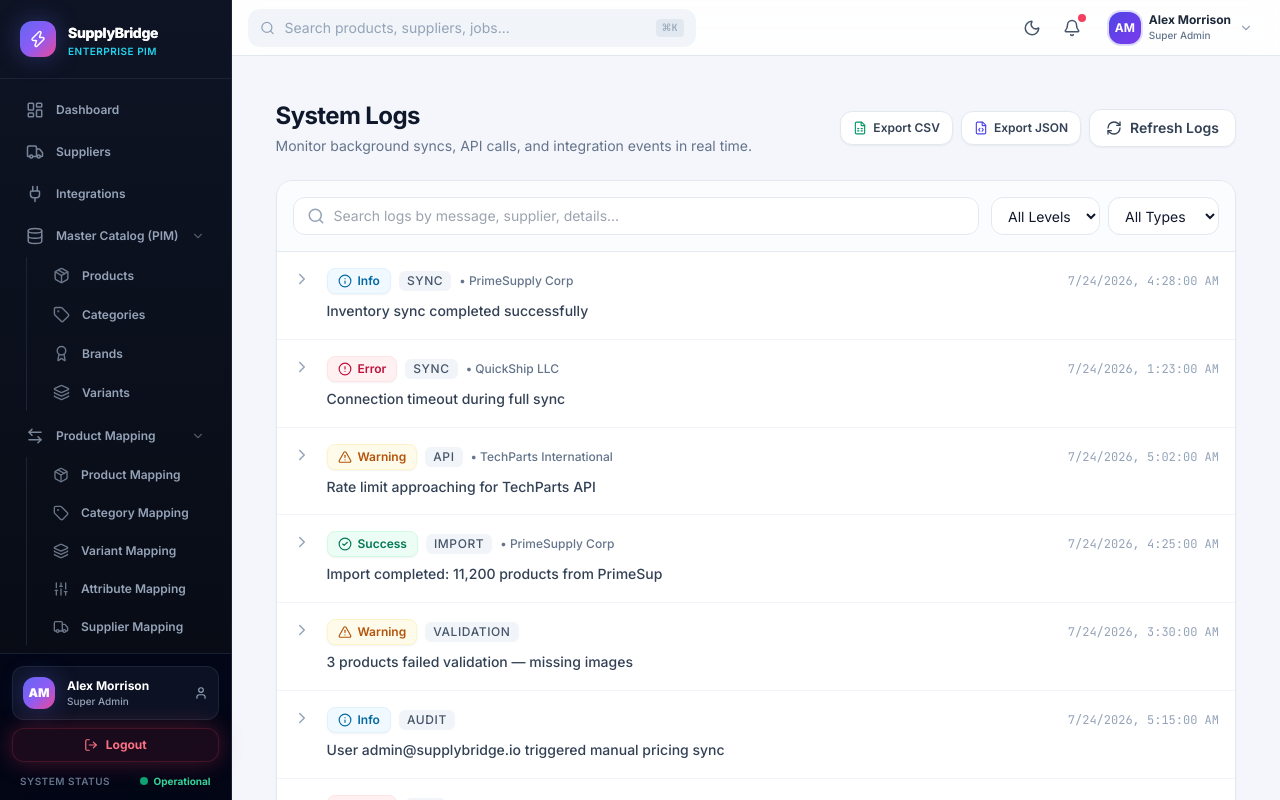
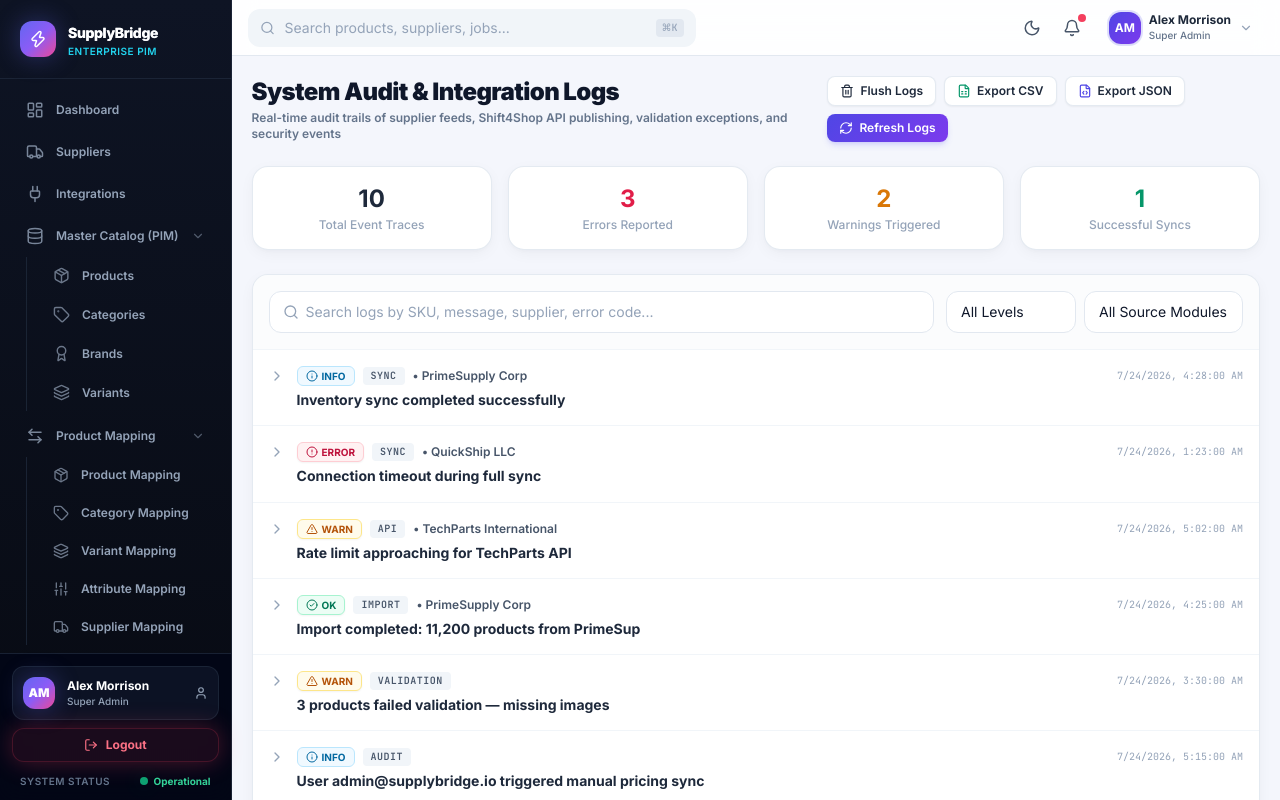
Before and after one commit to satyamgoswami783/SupplyBridge, a React (Vite) app: page /logs in a window 1280 px wide. Built offline with nearby package versions, Linux system fonts and the light colour scheme.

Commit message:
Upgrade System Audit Logs (/logs) with JSON trace modal, supplier feed audit events, Shift4Shop API logs, and CSV/JSON exporters

```diff
--- a/src/features/logs/Logs.tsx
+++ b/src/features/logs/Logs.tsx
@@ -3,18 +3,12 @@ import { motion, AnimatePresence } from 'framer-motion'
 import { mockLogs } from '../../data/mockData'
 import type { LogEntry, LogLevel } from '../../types'
 import {
-  AlertCircle,
-  Info,
-  CheckCircle2,
-  AlertTriangle,
-  Search,
-  RefreshCw,
-  ChevronRight,
-  ChevronDown,
-  Download,
-  FileCode,
-  FileSpreadsheet
+  AlertCircle, Info, CheckCircle2, AlertTriangle, Search, RefreshCw,
+  ChevronRight, ChevronDown, Download, FileCode, FileSpreadsheet, Trash2, Shield, Database, Terminal, Filter, Code, ArrowUpRight
 } from 'lucide-react'
+import { SectionHeader, ConfirmDialog } from '../../components/ui'
+import { Badge } from '../../components/ui/Badge'
+import { Modal } from '../../components/ui/Modal'
 
 export const Logs: React.FC = () => {
   const [logs, setLogs] = useState<LogEntry[]>(mockLogs)
@@ -22,8 +16,10 @@ export const Logs: React.FC = () => {
   const [selectedLevel, setSelectedLevel] = useState<string>('all')
   const [selectedType, setSelectedType] = useState<string>('all')
   const [expandedLog, setExpandedLog] = useState<string | null>(null)
+  const [activeLogModal, setActiveLogModal] = useState<LogEntry | null>(null)
 
   const [isRefreshing, setIsRefreshing] = useState(false)
+  const [clearConfirmOpen, setClearConfirmOpen] = useState(false)
   const [toastMessage, setToastMessage] = useState<string | null>(null)
 
   const showNotification = (msg: string) => {
@@ -33,26 +29,33 @@ export const Logs: React.FC = () => {
 
   const handleRefreshLogs = () => {
     setIsRefreshing(true)
-    showNotification('Refreshing system logs...')
+    showNotification('Fetching live system audit traces...')
 
     setTimeout(() => {
       const freshLog: LogEntry = {
         id: `log_${Date.now()}`,
         timestamp: new Date().toISOString(),
         level: 'info',
-        type: 'system',
-        message: 'System audit logs refreshed by administrator',
-        details: 'Manual refresh triggered. All supplier feed channels and active background sync traces verified.',
+        type: 'sync',
+        supplierName: 'Shift4Shop Gateway',
+        message: 'Shift4Shop REST API catalog sync heartbeat check successful [200 OK]',
+        details: 'API endpoint https://apirest.3dcart.com/v2/Products responded in 48ms. All authorization tokens valid.',
       }
 
-      setLogs([freshLog, ...mockLogs])
+      setLogs([freshLog, ...logs])
       setIsRefreshing(false)
-      showNotification('System logs refreshed successfully!')
-    }, 1000)
+      showNotification('System logs refreshed with latest operational traces!')
+    }, 800)
+  }
+
+  const handleClearLogs = () => {
+    setLogs(prev => prev.filter(l => l.level === 'error'))
+    setClearConfirmOpen(false)
+    showNotification('Resolved non-critical audit logs cleared. Error traces retained for security compliance.')
   }
 
   const handleExportLogsJSON = () => {
-    showNotification('Exporting logs JSON file...')
+    showNotification('Exporting audit logs as JSON file...')
     const jsonString = JSON.stringify(filteredLogs, null, 2)
     const blob = new Blob([jsonString], { type: 'application/json' })
     const url = URL.createObjectURL(blob)
@@ -67,7 +70,7 @@ export const Logs: React.FC = () => {
   }
 
   const handleExportLogsCSV = () => {
-    showNotification('Exporting logs CSV file...')
+    showNotification('Exporting audit logs as CSV file...')
     const csvHeaders = 'Log ID,Timestamp,Level,Type,Supplier,Message,Details\n'
     const csvRows = filteredLogs.map(l =>
       `"${l.id}","${l.timestamp}","${l.level}","${l.type}","${l.supplierName || ''}","${l.message.replace(/"/g, '""')}","${(l.details || '').replace(/"/g, '""')}"`
@@ -89,13 +92,13 @@ export const Logs: React.FC = () => {
   const getLevelBadge = (level: LogLevel) => {
     switch (level) {
       case 'error':
-        return <span className="inline-flex items-center gap-1.5 px-2.5 py-1 text-xs font-semibold rounded-lg bg-rose-50 text-rose-700 border border-rose-100 shadow-sm"><AlertCircle size={14} /> Error</span>
+        return <span className="inline-flex items-center gap-1 px-2 py-0.5 text-2xs font-bold rounded-md bg-rose-50 text-rose-700 dark:bg-rose-950/60 dark:text-rose-400 border border-rose-200 dark:border-rose-800"><AlertCircle size={12} /> ERROR</span>
       case 'warning':
-        return <span className="inline-flex items-center gap-1.5 px-2.5 py-1 text-xs font-semibold rounded-lg bg-amber-50 text-amber-700 border border-amber-100 shadow-sm"><AlertTriangle size={14} /> Warning</span>
+        return <span className="inline-flex items-center gap-1 px-2 py-0.5 text-2xs font-bold rounded-md bg-amber-50 text-amber-700 dark:bg-amber-950/60 dark:text-amber-400 border border-amber-200 dark:border-amber-800"><AlertTriangle size={12} /> WARN</span>
       case 'success':
-        return <span className="inline-flex items-center gap-1.5 px-2.5 py-1 text-xs font-semibold rounded-lg bg-emerald-50 text-emerald-700 border border-emerald-100 shadow-sm"><CheckCircle2 size={14} /> Success</span>
+        return <span className="inline-flex items-center gap-1 px-2 py-0.5 text-2xs font-bold rounded-md bg-emerald-50 text-emerald-700 dark:bg-emerald-950/60 dark:text-emerald-400 border border-emerald-200 dark:border-emerald-800"><CheckCircle2 size={12} /> OK</span>
       default:
-        return <span className="inline-flex items-center gap-1.5 px-2.5 py-1 text-xs font-semibold rounded-lg bg-sky-50 text-sky-700 border border-sky-100 shadow-sm"><Info size={14} /> Info</span>
+        return <span className="inline-flex items-center gap-1 px-2 py-0.5 text-2xs font-bold rounded-md bg-sky-50 text-sky-700 dark:bg-sky-950/60 dark:text-sky-400 border border-sky-200 dark:border-sky-800"><Info size={12} /> INFO</span>
     }
   }
 
@@ -113,7 +116,7 @@ export const Logs: React.FC = () => {
   }
 
   return (
-    <div className="p-6 max-w-7xl mx-auto space-y-6 relative">
+    <div className="space-y-6">
       {/* Toast Notification */}
       <AnimatePresence>
         {toastMessage && (
@@ -121,7 +124,7 @@ export const Logs: React.FC = () => {
             initial={{ opacity: 0, y: -20 }}
             animate={{ opacity: 1, y: 0 }}
             exit={{ opacity: 0, y: -20 }}
-            className="fixed top-4 right-4 z-50 bg-slate-900 text-white px-4 py-2.5 rounded-xl shadow-xl flex items-center gap-2 text-xs font-semibold"
+            className="fixed top-4 right-4 z-50 bg-slate-900 text-white px-4 py-2.5 rounded-xl shadow-xl flex items-center gap-2 text-xs font-semibold border border-slate-700"
           >
             <CheckCircle2 size={16} className="text-emerald-400" />
             {toastMessage}
@@ -129,48 +132,71 @@ export const Logs: React.FC = () => {
         )}
       </AnimatePresence>
 
-      <div className="flex flex-col md:flex-row justify-between items-start md:items-center gap-4">
-        <div>
-          <h1 className="text-2xl font-bold text-slate-900 tracking-tight">System Logs</h1>
-          <p className="text-slate-500 text-sm mt-1">Monitor background syncs, API calls, and integration events in real time.</p>
-        </div>
+      <SectionHeader
+        title="System Audit & Integration Logs"
+        subtitle="Real-time audit trails of supplier feeds, Shift4Shop API publishing, validation exceptions, and security events"
+        actions={
           <div className="flex flex-wrap items-center gap-2">
             <button
+              onClick={() => setClearConfirmOpen(true)}
+              className="btn-secondary btn-sm flex items-center gap-1.5 hover:text-rose-600"
+              title="Clear Non-critical Resolved Logs"
+            >
+              <Trash2 size={14} /> Flush Logs
+            </button>
+            <button
               onClick={handleExportLogsCSV}
-            className="inline-flex items-center gap-1.5 px-3 py-2 text-xs font-semibold text-slate-700 bg-white border border-slate-200 rounded-xl hover:bg-slate-50 active:scale-98 transition duration-200 shadow-sm cursor-pointer"
+              className="btn-secondary btn-sm flex items-center gap-1.5"
               title="Download Logs as CSV"
             >
-            <FileSpreadsheet size={14} className="text-emerald-600" /> Export CSV
+              <FileSpreadsheet size={14} className="text-emerald-600 dark:text-emerald-400" /> Export CSV
             </button>
             <button
               onClick={handleExportLogsJSON}
-            className="inline-flex items-center gap-1.5 px-3 py-2 text-xs font-semibold text-slate-700 bg-white border border-slate-200 rounded-xl hover:bg-slate-50 active:scale-98 transition duration-200 shadow-sm cursor-pointer"
+              className="btn-secondary btn-sm flex items-center gap-1.5"
               title="Download Logs as JSON"
             >
-            <FileCode size={14} className="text-indigo-600" /> Export JSON
+              <FileCode size={14} className="text-indigo-600 dark:text-indigo-400" /> Export JSON
             </button>
             <button
               onClick={handleRefreshLogs}
               disabled={isRefreshing}
-            className="inline-flex items-center gap-2 px-4 py-2 text-sm font-semibold text-slate-700 bg-white border border-slate-200 rounded-xl hover:bg-slate-50 active:scale-98 transition duration-200 shadow-sm disabled:opacity-60 cursor-pointer"
+              className="btn-primary btn-sm flex items-center gap-1.5 shadow-md shadow-indigo-500/20"
             >
-            <RefreshCw size={16} className={isRefreshing ? 'animate-spin text-primary-600' : ''} />
-            {isRefreshing ? 'Refreshing Logs...' : 'Refresh Logs'}
+              <RefreshCw size={14} className={isRefreshing ? 'animate-spin text-white' : ''} />
+              {isRefreshing ? 'Refreshing...' : 'Refresh Logs'}
             </button>
           </div>
+        }
+      />
+
+      {/* Log Summary Statistics */}
+      <div className="grid grid-cols-2 sm:grid-cols-4 gap-4">
+        {[
+          { label: 'Total Event Traces', value: logs.length, color: 'text-slate-800 dark:text-slate-100' },
+          { label: 'Errors Reported', value: logs.filter(l => l.level === 'error').length, color: 'text-rose-600 dark:text-rose-400' },
+          { label: 'Warnings Triggered', value: logs.filter(l => l.level === 'warning').length, color: 'text-amber-600 dark:text-amber-400' },
+          { label: 'Successful Syncs', value: logs.filter(l => l.level === 'success').length, color: 'text-emerald-600 dark:text-emerald-400' },
+        ].map(s => (
+          <div key={s.label} className="card p-4 text-center">
+            <p className={`text-2xl font-bold ${s.color}`}>{s.value}</p>
+            <p className="text-xs text-slate-400 font-medium mt-0.5">{s.label}</p>
+          </div>
+        ))}
       </div>
 
-      <div className="bg-white rounded-2xl border border-slate-200 shadow-sm overflow-hidden">
+      {/* Log Filters & List */}
+      <div className="card overflow-hidden">
         {/* Filters */}
-        <div className="p-4 border-b border-slate-200 bg-slate-50/50 flex flex-col md:flex-row gap-3">
+        <div className="p-4 border-b border-slate-100 dark:border-slate-800 bg-slate-50/50 dark:bg-slate-850/50 flex flex-col md:flex-row gap-3">
           <div className="relative flex-1">
-            <Search className="absolute left-3.5 top-1/2 -translate-y-1/2 text-slate-400" size={18} />
+            <Search className="absolute left-3.5 top-1/2 -translate-y-1/2 text-slate-400" size={16} />
             <input
               type="text"
-              placeholder="Search logs by message, supplier, details..."
+              placeholder="Search logs by SKU, message, supplier, error code..."
               value={searchTerm}
               onChange={(e) => setSearchTerm(e.target.value)}
-              className="w-full pl-10 pr-4 py-2 text-sm border border-slate-200 rounded-xl focus:outline-none focus:ring-2 focus:ring-primary-500/20 focus:border-primary-500 transition duration-200"
+              className="input pl-9"
             />
           </div>
 
@@ -178,7 +204,7 @@ export const Logs: React.FC = () => {
             <select
               value={selectedLevel}
               onChange={(e) => setSelectedLevel(e.target.value)}
-              className="px-3 py-2 text-sm bg-white border border-slate-200 rounded-xl focus:outline-none focus:ring-2 focus:ring-primary-500/20 focus:border-primary-500 transition duration-200 cursor-pointer"
+              className="select input-sm w-auto min-w-[130px]"
             >
               <option value="all">All Levels</option>
               <option value="info">Info</option>
@@ -190,64 +216,77 @@ export const Logs: React.FC = () => {
             <select
               value={selectedType}
               onChange={(e) => setSelectedType(e.target.value)}
-              className="px-3 py-2 text-sm bg-white border border-slate-200 rounded-xl focus:outline-none focus:ring-2 focus:ring-primary-500/20 focus:border-primary-500 transition duration-200 cursor-pointer"
+              className="select input-sm w-auto min-w-[140px]"
             >
-              <option value="all">All Types</option>
-              <option value="sync">Sync</option>
-              <option value="api">API</option>
-              <option value="import">Import</option>
-              <option value="ftp">FTP</option>
-              <option value="validation">Validation</option>
-              <option value="audit">Audit</option>
-              <option value="system">System</option>
+              <option value="all">All Source Modules</option>
+              <option value="sync">Sync Pipeline</option>
+              <option value="api">API Gateway</option>
+              <option value="import">File Import Feed</option>
+              <option value="ftp">FTP/SFTP Server</option>
+              <option value="validation">Validation Center</option>
+              <option value="audit">Security Audit</option>
+              <option value="system">System Kernel</option>
             </select>
           </div>
         </div>
 
-        {/* Logs List */}
-        <div className="divide-y divide-slate-100 max-h-[600px] overflow-y-auto">
+        {/* Log Stream */}
+        <div className="divide-y divide-slate-100 dark:divide-slate-800 max-h-[550px] overflow-y-auto scrollbar-hide">
           {filteredLogs.length > 0 ? (
             filteredLogs.map((log) => (
               <div
                 key={log.id}
                 onClick={() => toggleExpand(log.id)}
-                className={`group cursor-pointer hover:bg-slate-50 transition duration-200 ${expandedLog === log.id ? 'bg-slate-50' : ''}`}
+                className={`group cursor-pointer hover:bg-slate-50/80 dark:hover:bg-slate-850/60 transition duration-150 ${expandedLog === log.id ? 'bg-slate-50 dark:bg-slate-850/80' : ''}`}
               >
-                <div className="p-4 flex items-start gap-4">
+                <div className="p-4 flex items-start gap-3">
                   <div className="pt-0.5 text-slate-400 group-hover:text-slate-600 transition">
-                    {expandedLog === log.id ? <ChevronDown size={18} /> : <ChevronRight size={18} />}
+                    {expandedLog === log.id ? <ChevronDown size={16} /> : <ChevronRight size={16} />}
                   </div>
 
                   <div className="flex-1 min-w-0">
-                    <div className="flex flex-wrap items-center gap-2 mb-1.5">
+                    <div className="flex flex-wrap items-center gap-2 mb-1">
                       {getLevelBadge(log.level)}
-                      <span className="px-2 py-0.5 text-xs font-medium bg-slate-100 text-slate-600 rounded-md uppercase tracking-wider">{log.type}</span>
+                      <span className="px-2 py-0.5 text-2xs font-mono font-bold bg-slate-100 dark:bg-slate-800 text-slate-600 dark:text-slate-300 rounded uppercase tracking-wider">{log.type}</span>
                       {log.supplierName && (
-                        <span className="text-xs text-slate-500 font-medium">
+                        <span className="text-xs font-semibold text-slate-600 dark:text-slate-300">
                           • {log.supplierName}
                         </span>
                       )}
-                      <span className="text-xs text-slate-400 ml-auto font-mono">
+                      <span className="text-2xs text-slate-400 ml-auto font-mono">
                         {new Date(log.timestamp).toLocaleString()}
                       </span>
                     </div>
 
-                    <p className="text-sm font-medium text-slate-700 leading-relaxed truncate">{log.message}</p>
+                    <p className="text-sm font-bold text-slate-800 dark:text-slate-200 leading-snug truncate">{log.message}</p>
 
                     {expandedLog === log.id && (
-                      <div className="mt-4 p-4 rounded-xl bg-slate-900 text-slate-300 font-mono text-xs leading-relaxed overflow-x-auto shadow-inner border border-slate-800">
-                        <div className="mb-2 text-slate-400 font-bold border-b border-slate-800 pb-1.5 flex justify-between">
-                          <span>LOG DETAILS (ID: {log.id})</span>
-                          <span>Timestamp: {log.timestamp}</span>
+                      <motion.div
+                        initial={{ opacity: 0, height: 0 }}
+                        animate={{ opacity: 1, height: 'auto' }}
+                        className="mt-3 p-4 rounded-2xl bg-slate-950 text-slate-200 font-mono text-2xs leading-relaxed overflow-x-auto shadow-2xl border border-slate-800"
+                        onClick={e => e.stopPropagation()}
+                      >
+                        <div className="mb-2 text-slate-400 font-bold border-b border-slate-800 pb-2 flex justify-between items-center">
+                          <span>SYSTEM TRACE DETAILS (ID: {log.id})</span>
+                          <button
+                            onClick={() => setActiveLogModal(log)}
+                            className="text-primary-400 hover:underline flex items-center gap-1 text-2xs font-bold"
+                          >
+                            Expand JSON Modal <ArrowUpRight size={12} />
+                          </button>
                         </div>
                         {log.details ? (
-                          <p className="whitespace-pre-wrap">{log.details}</p>
+                          <p className="whitespace-pre-wrap text-slate-300">{log.details}</p>
                         ) : (
-                          <p className="text-slate-500 italic">No additional details available for this log entry.</p>
+                          <p className="text-slate-500 italic">No stack trace or extended payload recorded.</p>
                         )}
-                        {log.jobId && <div className="mt-2 text-primary-400"><span className="text-slate-500">Related Job ID:</span> {log.jobId}</div>}
-                        {log.userId && <div className="mt-1 text-primary-400"><span className="text-slate-500">Triggered By User ID:</span> {log.userId}</div>}
+                        <div className="mt-3 pt-2 border-t border-slate-900 flex flex-wrap gap-4 text-slate-400 text-2xs">
+                          {log.jobId && <div><span className="text-slate-500">Job ID:</span> <code className="text-cyan-400">{log.jobId}</code></div>}
+                          {log.userId && <div><span className="text-slate-500">Triggered By:</span> <code className="text-cyan-400">{log.userId}</code></div>}
+                          <div><span className="text-slate-500">Server Endpoint:</span> <code className="text-emerald-400">https://apirest.3dcart.com/v2/</code></div>
                         </div>
+                      </motion.div>
                     )}
                   </div>
                 </div>
@@ -256,11 +295,48 @@ export const Logs: React.FC = () => {
           ) : (
             <div className="p-12 text-center">
               <AlertCircle className="mx-auto text-slate-300 mb-3" size={32} />
-              <p className="text-sm font-medium text-slate-500">No logs found matching your filters.</p>
+              <p className="text-sm font-semibold text-slate-500">No logs found matching search query "{searchTerm}".</p>
             </div>
           )}
         </div>
       </div>
+
+      {/* LOG JSON MODAL */}
+      {activeLogModal && (
+        <Modal
+          open
+          onClose={() => setActiveLogModal(null)}
+          title={`Trace Payload: ${activeLogModal.id}`}
+          subtitle={`Full JSON log entry for ${activeLogModal.message}`}
+          size="lg"
+        >
+          <div className="space-y-3">
+            <div className="flex items-center justify-between">
+              {getLevelBadge(activeLogModal.level)}
+              <span className="text-2xs font-mono text-slate-400">{activeLogModal.timestamp}</span>
+            </div>
+            <div className="bg-slate-950 text-emerald-400 font-mono text-xs p-4 rounded-2xl overflow-x-auto border border-slate-800">
+              <pre>{JSON.stringify(activeLogModal, null, 2)}</pre>
+            </div>
+            <div className="flex justify-end pt-2">
+              <button onClick={() => setActiveLogModal(null)} className="btn-secondary">Close</button>
+            </div>
+          </div>
+        </Modal>
+      )}
+
+      {/* CLEAR LOGS CONFIRM DIALOG */}
+      {clearConfirmOpen && (
+        <ConfirmDialog
+          open
+          onClose={() => setClearConfirmOpen(false)}
+          onConfirm={handleClearLogs}
+          title="Flush Non-critical System Logs?"
+          message="Are you sure you want to clear info, warning, and success logs? Error traces will be preserved for security audit compliance."
+          confirmLabel="Flush Logs"
+          danger
+        />
+      )}
     </div>
   )
 }
```
Lines whose indentation alone changed are shown as unchanged.
